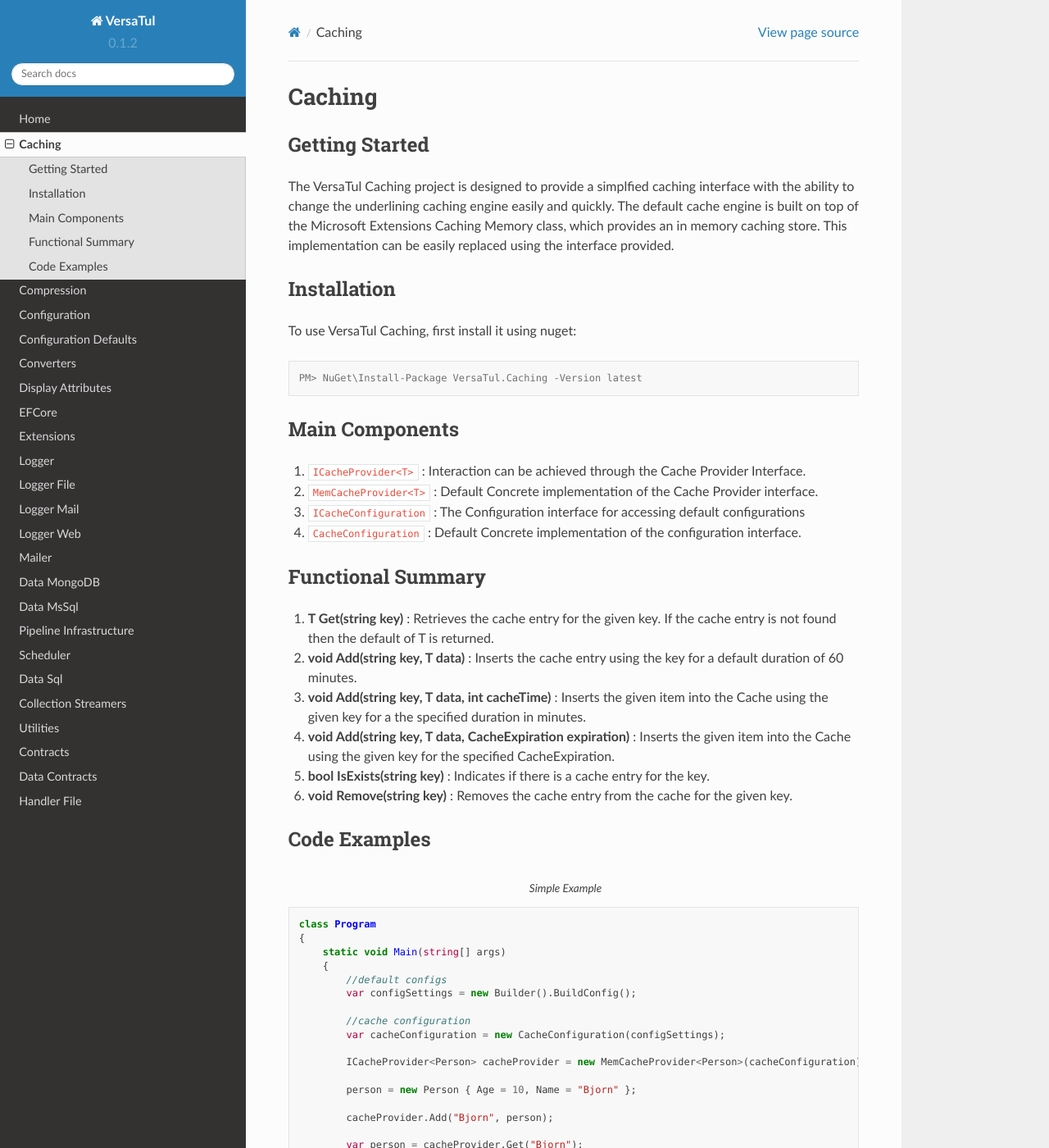
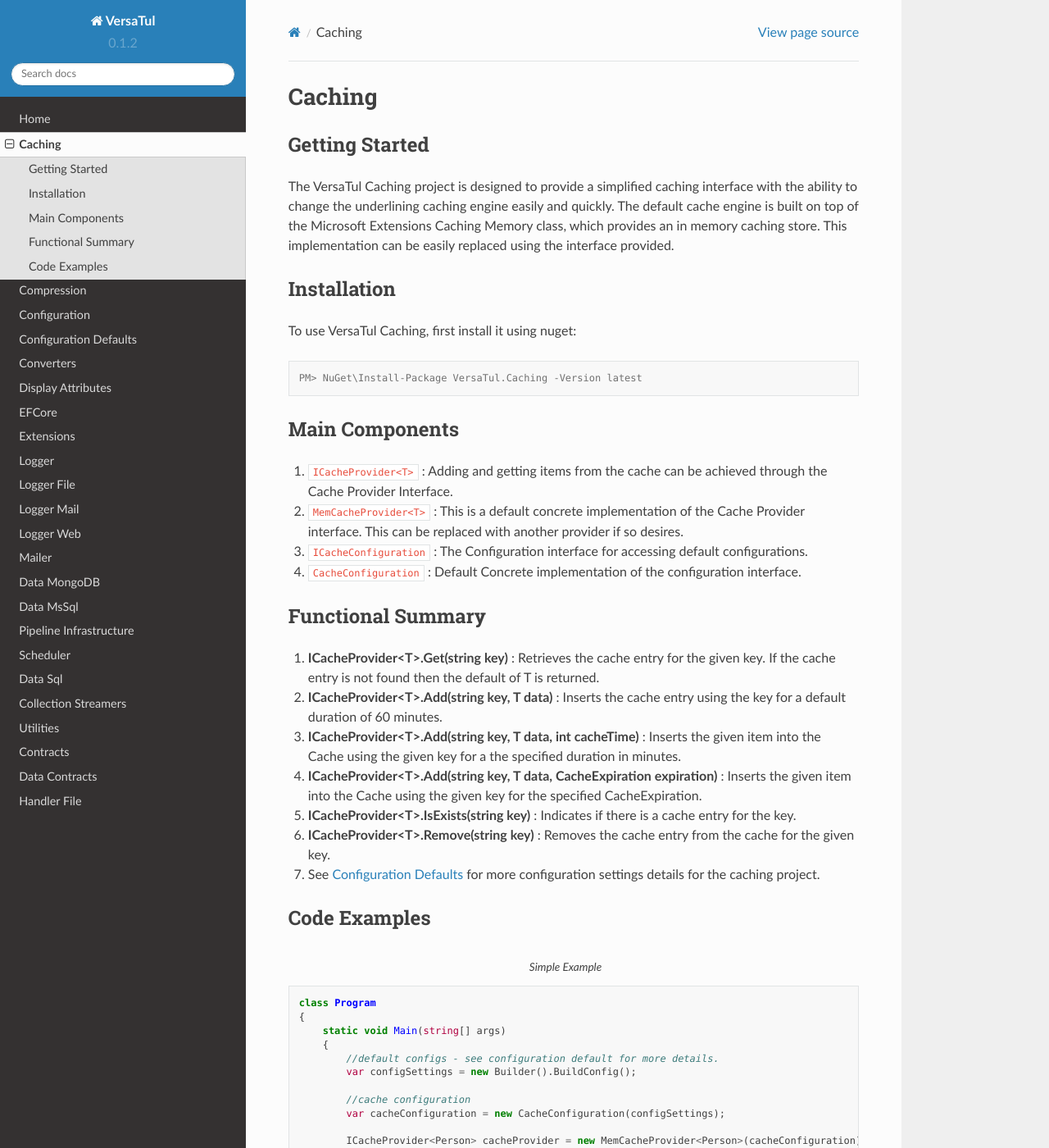
Before and after one commit to BjornWilliams/DocsVersaTul, a Sphinx documentation site: the page built from docs/source/caching.rst, in a window 1280 px wide and 1400 px high. Shown: the whole window at 82% size. Built offline with Sphinx 7.4.7 and the Read the Docs theme 2.0.0, drawn with Linux system fonts in a browser that asks for light colours; some of the changed text lies outside the part shown.

Commit message:
Code changes
Update spelling and grammar errors

```diff
--- a/docs/source/caching.rst
+++ b/docs/source/caching.rst
@@ -3,7 +3,7 @@
 
 Getting Started
 ----------------
-The VersaTul Caching project is designed to provide a simplfied caching interface with the ability to change the underlining caching engine easily and quickly.
+The VersaTul Caching project is designed to provide a simplified caching interface with the ability to change the underlining caching engine easily and quickly.
 The default cache engine is built on top of the Microsoft Extensions Caching Memory class, which provides an in memory caching store.
 This implementation can be easily replaced using the interface provided.
 
@@ -19,19 +19,20 @@
 
 Main Components
 ----------------
-1. ``ICacheProvider<T>`` : Interaction can be achieved through the Cache Provider Interface.
-2. ``MemCacheProvider<T>`` : Default Concrete implementation of the Cache Provider interface.
-3. ``ICacheConfiguration`` : The Configuration interface for accessing default configurations
-4. ``CacheConfiguration`` : Default Concrete implementation of the configuration interface.
+#. ``ICacheProvider<T>`` : Adding and getting items from the cache can be achieved through the Cache Provider Interface.
+#. ``MemCacheProvider<T>`` : This is a default concrete implementation of the Cache Provider interface. This can be replaced with another provider if so desires.
+#. ``ICacheConfiguration`` : The Configuration interface for accessing default configurations.
+#. ``CacheConfiguration`` : Default Concrete implementation of the configuration interface.
 
 Functional Summary
 ------------------
-1. **T Get(string key)** : Retrieves the cache entry for the given key. If the cache entry is not found then the default of T is returned.
-2. **void Add(string key, T data)** : Inserts the cache entry using the key for a default duration of 60 minutes.
-3. **void Add(string key, T data, int cacheTime)** : Inserts the given item into the Cache using the given key for a the specified duration in minutes.
-4. **void Add(string key, T data, CacheExpiration expiration)** : Inserts the given item into the Cache using the given key for the specified CacheExpiration.
-5. **bool IsExists(string key)** : Indicates if there is a cache entry for the key.
-6. **void Remove(string key)** : Removes the cache entry from the cache for the given key.
+#. **ICacheProvider<T>.Get(string key)** : Retrieves the cache entry for the given key. If the cache entry is not found then the default of T is returned.
+#. **ICacheProvider<T>.Add(string key, T data)** : Inserts the cache entry using the key for a default duration of 60 minutes.
+#. **ICacheProvider<T>.Add(string key, T data, int cacheTime)** : Inserts the given item into the Cache using the given key for a the specified duration in minutes.
+#. **ICacheProvider<T>.Add(string key, T data, CacheExpiration expiration)** : Inserts the given item into the Cache using the given key for the specified CacheExpiration.
+#. **ICacheProvider<T>.IsExists(string key)** : Indicates if there is a cache entry for the key.
+#. **ICacheProvider<T>.Remove(string key)** : Removes the cache entry from the cache for the given key.
+#. See :doc:`configuration-defaults` for more configuration settings details for the caching project.
 
 Code Examples
 -------------
@@ -39,12 +40,11 @@
 .. code-block:: c#
     :caption: Simple Example
 
-
     class Program
     {
         static void Main(string[] args)
         {
-            //default configs
+            //default configs - see configuration default for more details.
             var configSettings = new Builder().BuildConfig();
 
             //cache configuration
@@ -62,20 +62,20 @@
     }
 
 .. code-block:: c#
-    :caption: Use With a IoC Container
-
+    :caption: Simple Example With a (AutoFac) as the IoC Container
 
     //Creating the IoC container
     var builder = new ContainerBuilder();
 
-    //default configs
+    //default configs - see configuration default for more details.
     var configSettings = new Builder().BuildConfig();
 
     //Populating the container
+    builder.RegisterInstance(configSettings);
+
     builder
         .RegisterType<CacheConfiguration>()
         .As<ICacheConfiguration>()
-        .WithParameter("configSettings", configSettings)
         .SingleInstance();
 
     builder
--- a/docs/source/sql.rst
+++ b/docs/source/sql.rst
@@ -4,7 +4,7 @@
 Getting Started
 ----------------
 The VersaTul Data Sql project provides the ability to quickly create database access objects,
-usable on any suppporting SQL databases. This project is built on top of the System.Data.Common namespace and
+usable on any supporting SQL databases. This project is built on top of the System.Data.Common namespace and
 provides the functionality to quickly call stored procedures or plain text sql queries, then map the result into data objects using the provided helper methods.
 The project also provides Sql Bulk Copy functionality, which can be use to bulk insert data into a any SQL database.
 
@@ -20,7 +20,7 @@
 Main Components
 ----------------
 #. ``IDataSource`` : Represents a composite of the Data role interfaces that provides read and write capabilities.
-#. ``IProviderFactory`` : Represents a set of methods for creating instances of a provider's implementation of the data sourece classes.
+#. ``IProviderFactory`` : Represents a set of methods for creating instances of a provider's implementation of the data source classes.
 #. ``IDataConfiguration`` : Represents a set of methods or properties for getting configuration values from setting store.
 #. ``IParameter`` : Represents the set of properties and methods that describes a parameter passed into the Sql Command.
 #. ``IConnectionInfo`` : Represents a connection string details.
@@ -28,7 +28,7 @@
 #. ``BaseDataService`` : Provides a starting point for custom data services used in projects. Provides all the basic or general database functionality.
 #. ``ConnectionInfo`` : Represents a connection string info.
 #. ``Parameter`` : Represents a parameter to a Command and optionally its mapping to DataSet columns.
-#. ``ProviderFactory`` : Represents a set of methods for creating instances of a provider's implementation of the data sourece classes.
+#. ``ProviderFactory`` : Represents a set of methods for creating instances of a provider's implementation of the data source classes.
 #. ``DataConfiguration`` : Provides a set of methods or properties for getting configuration values from setting store.
 #. ``BulkCopy`` : Represents the functionality needed to efficiently bulk load a SQL Server table with data from another source.
 
```
